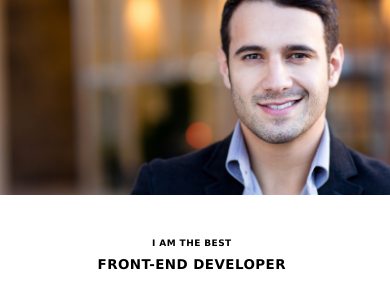
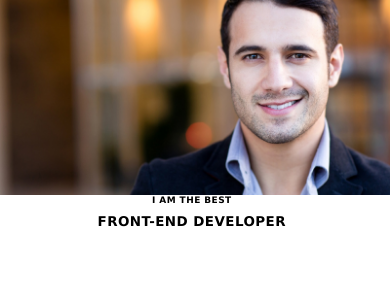
Before and after one commit to MarcinSulowski/marcinsulowski.github.io, a plain HTML site: page zadania-domowe/zadanie-4094/index.html in a window 390 px wide. Drawn offline with Linux system fonts and the light colour scheme.

Commit message:
1st correction

```diff
--- a/zadania-domowe/zadanie-4094/css/responsive.css
+++ b/zadania-domowe/zadanie-4094/css/responsive.css
@@ -48,7 +48,7 @@
         letter-spacing: 0.05em;
         font-size: 2.3vw;
         text-align: center;
-        top: 61vw;
-        left: 25vw
+        top: 100%;
+        left: 25%;
     }
 }
```
